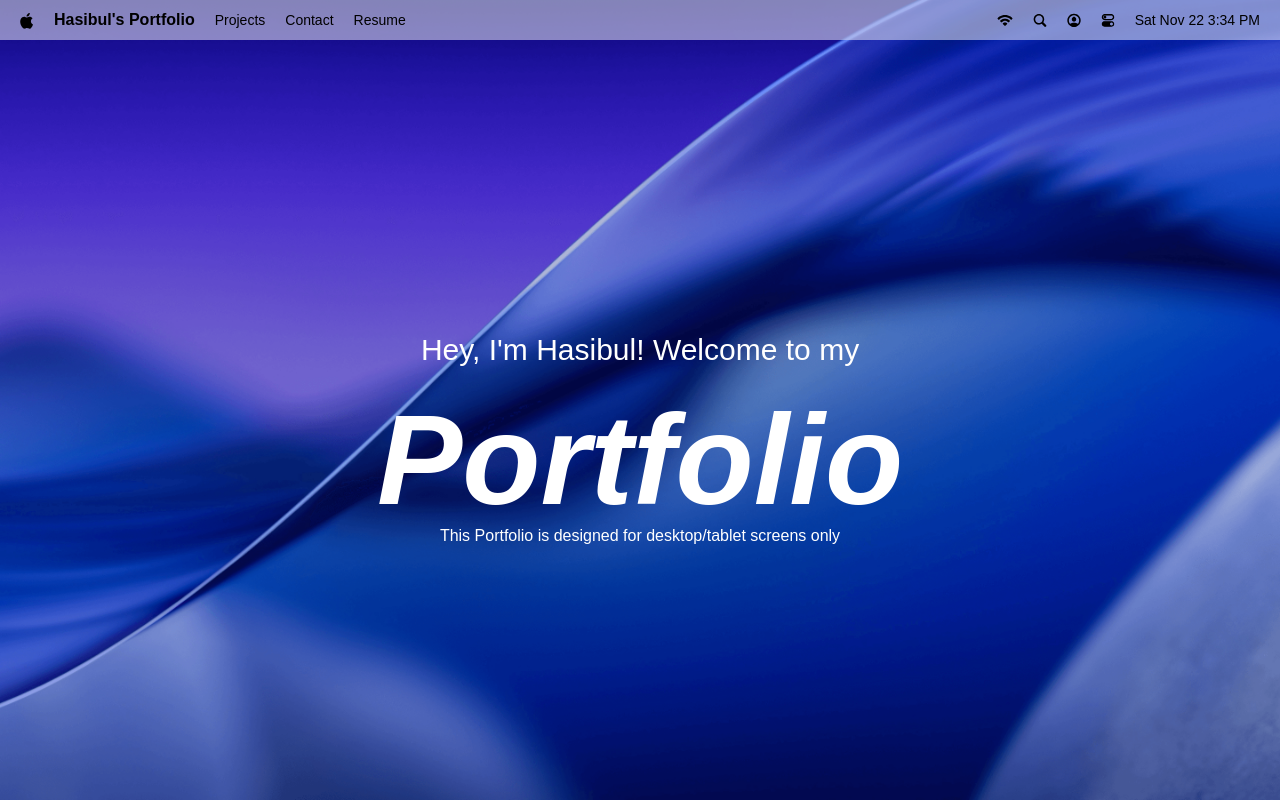
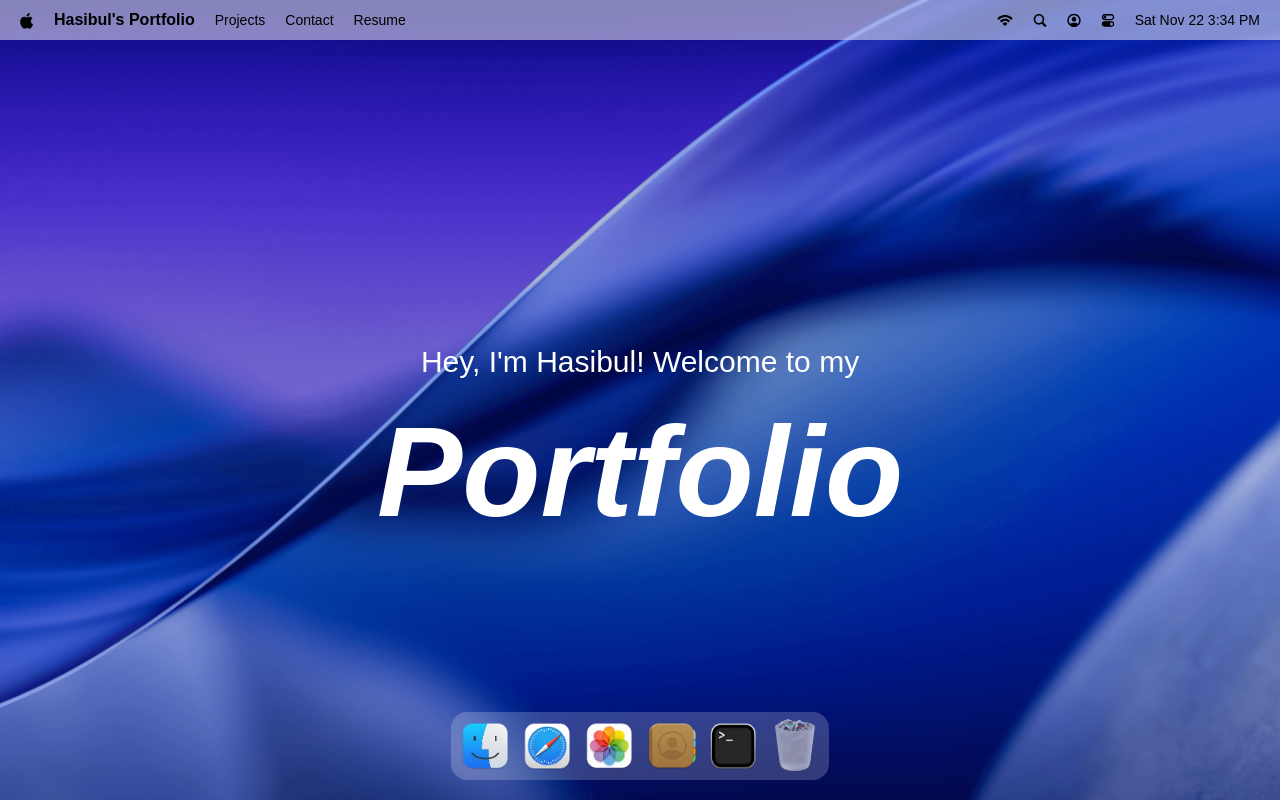
Before and after one commit to web-hasib/Apple-portfolio, a React (Vite) app: page / in a window 1280 px wide. Built offline with nearby package versions, Linux system fonts and the light colour scheme; a web font is replaced by a local one.

Commit message:
dock visual done

```diff
--- a/package.json
+++ b/package.json
@@ -17,6 +17,7 @@
     "lucide-react": "^0.554.0",
     "react": "^19.2.0",
     "react-dom": "^19.2.0",
+    "react-tooltip": "^5.30.0",
     "tailwindcss": "^4.1.17"
   },
   "devDependencies": {
--- a/src/App.tsx
+++ b/src/App.tsx
@@ -1,3 +1,4 @@
+import Dock from "./components/Dock";
 import Navbar from "./components/Navbar";
 import Welcome from "./components/Welcome";
 
@@ -6,6 +7,7 @@
    <main>
     <Navbar/>
     <Welcome/>
+    <Dock/>
    </main>
   );
 };
--- /dev/null
+++ b/src/components/Dock.tsx
@@ -0,0 +1,185 @@
+
+
+// import { useRef } from "react";
+// import { gsap } from "gsap";
+// import { dockApps } from "../constants";
+// import { Tooltip } from "react-tooltip";
+// import { useGSAP } from "@gsap/react";
+
+// interface DockApp {
+//   id: string;
+//   name: string;
+//   icon: string;
+//   canOpen: boolean;
+// }
+
+// const Dock = () => {
+//   const dockRef = useRef<HTMLDivElement>(null);
+
+//   useGSAP(() => {
+//     const dock = dockRef.current;
+//     if (!dock) return () => {};
+//     const icons = dock.querySelectorAll(".dock-icon");
+//     const animateIcons = (mouseX) => {
+//       const { left } = dock.getBoundingClientRect();
+//       icons.forEach((icon) => {
+//         const { left: iconLeft, width } = icon.getBoundingClientRect();
+//         const center = iconLeft - left + width / 2;
+//         const distance = Math.abs(mouseX - center);
+//         const intencity = Math.exp(-(distance ** 2.5) / 10000);
+//         gsap.to(icon, {
+//           scale: 1 + 0.25 * intencity,
+//           y: -15 * intencity,
+//           duration: 0.2,
+//           ease: "power1.out",
+//         });
+//       });
+//     };
+//     const handleMouseMove = (e: MouseEvent) => {
+//       const { left } = dock.getBoundingClientRect();
+//       animageIcons(e.clientX - left);
+//     };
+//     const resetIcons = () =>
+//       icons.forEach((icon) =>
+//         gsap.to(icon, { scale: 1, y: 0, duration: 0.3, ease: "power1.out" })
+//       );
+//       dock.addEventListener("mousemove", handleMouseMove);
+//       dock.addEventListener("mouseleave", resetIcons);
+//       return () => {
+//         dock.removeEventListener("mousemove", handleMouseMove);
+//         dock.removeEventListener("mouseleave", resetIcons);
+//       };
+
+//   }, []);
+
+//   const toggleApp = (app: { id: string; canOpen: boolean }) => {
+//     // Your app toggle logic here
+//   };
+
+//   return (
+//     <section id="dock">
+//       <div ref={dockRef} className="dock-container">
+//         {dockApps.map((app: DockApp) => (
+//           <div key={app.id} className="dock-item relative flex justify-center">
+//             <button
+//               type="button"
+//               className="dock-icon"
+//               aria-label={app.name}
+//               data-tooltip-id="dock-tooltip"
+//               data-tooltip-content={app.name}
+//               data-tooltip-delay-show={150}
+//               disabled={!app.canOpen}
+//               onClick={() => toggleApp({ id: app.id, canOpen: app.canOpen })}
+//             >
+//               <img
+//                 src={`/images/${app.icon}`}
+//                 loading="lazy"
+//                 className={app.canOpen ? "" : "opacity-60"}
+//                 alt={app.name}
+//               />
+//             </button>
+//           </div>
+//         ))}
+//         <Tooltip id="dock-tooltip" place="top" className="tooltip" />
+//       </div>
+//     </section>
+//   );
+// };
+
+// export default Dock;
+
+
+
+import { useRef } from "react";
+import { gsap } from "gsap";
+import { dockApps } from "../constants";
+import { Tooltip } from "react-tooltip";
+import { useGSAP } from "@gsap/react";
+
+interface DockApp {
+  id: string;
+  name: string;
+  icon: string;
+  canOpen: boolean;
+}
+
+const Dock = () => {
+  const dockRef = useRef<HTMLDivElement>(null);
+
+  useGSAP(() => {
+    const dock = dockRef.current;
+    if (!dock) return;
+
+    const icons = dock.querySelectorAll<HTMLElement>(".dock-icon");
+
+    const animateIcons = (mouseX: number) => {
+      const { left } = dock.getBoundingClientRect();
+      icons.forEach((icon) => {
+        const { left: iconLeft, width } = icon.getBoundingClientRect();
+        const center = iconLeft - left + width / 2;
+        const distance = Math.abs(mouseX - center);
+        const intensity = Math.exp(-(distance ** 2.5) / 10000);
+        gsap.to(icon, {
+          scale: 1 + 0.25 * intensity,
+          y: -15 * intensity,
+          duration: 0.2,
+          ease: "power1.out",
+        });
+      });
+    };
+
+    const handleMouseMove = (e: MouseEvent) => {
+      const { left } = dock.getBoundingClientRect();
+      animateIcons(e.clientX - left);
+    };
+
+    const resetIcons = () =>
+      icons.forEach((icon) =>
+        gsap.to(icon, { scale: 1, y: 0, duration: 0.3, ease: "power1.out" })
+      );
+
+    dock.addEventListener("mousemove", handleMouseMove);
+    dock.addEventListener("mouseleave", resetIcons);
+
+    return () => {
+      dock.removeEventListener("mousemove", handleMouseMove);
+      dock.removeEventListener("mouseleave", resetIcons);
+    };
+  }, []);
+
+  const toggleApp = (app: { id: string; canOpen: boolean }) => {
+    // Your app toggle logic here
+
+  };
+
+  return (
+    <section id="dock">
+      <div ref={dockRef} className="dock-container">
+        {dockApps.map((app: DockApp) => (
+          <div key={app.id} className="dock-item relative flex justify-center">
+            <button
+              type="button"
+              className="dock-icon"
+              aria-label={app.name}
+              data-tooltip-id="dock-tooltip"
+              data-tooltip-content={app.name}
+              data-tooltip-delay-show={150}
+              disabled={!app.canOpen}
+              onClick={() => toggleApp({ id: app.id, canOpen: app.canOpen })}
+            >
+              <img
+                src={`/images/${app.icon}`}
+                loading="lazy"
+                className={app.canOpen ? "" : "opacity-60"}
+                alt={app.name}
+              />
+            </button>
+          </div>
+        ))}
+        <Tooltip id="dock-tooltip" place="top" className="tooltip" />
+      </div>
+    </section>
+  );
+};
+
+export default Dock;
--- a/src/components/Welcome.tsx
+++ b/src/components/Welcome.tsx
@@ -144,7 +144,7 @@
   container: HTMLElement | null,
   type: FontWeightType
 ): (() => void) | undefined => {
-  if (!container) return;
+  if (!container) return ()=>{};
 
   const letters = container.querySelectorAll<HTMLSpanElement>("span");
   const { min, max, default: base } = FONT_WEIGHTS[type];
@@ -214,7 +214,7 @@
         {renderText("Portfolio", "text-9xl italic font-semibold font-georama")}
       </h1>
 
-      <div className="small-screen">
+      <div className="small-screen sm:hidden">
         <p> This Portfolio is designed for desktop/tablet screens only</p>
       </div>
     </section>
```
Also changed, not shown: 1 other file (tests, documents, lock files or other folders).
